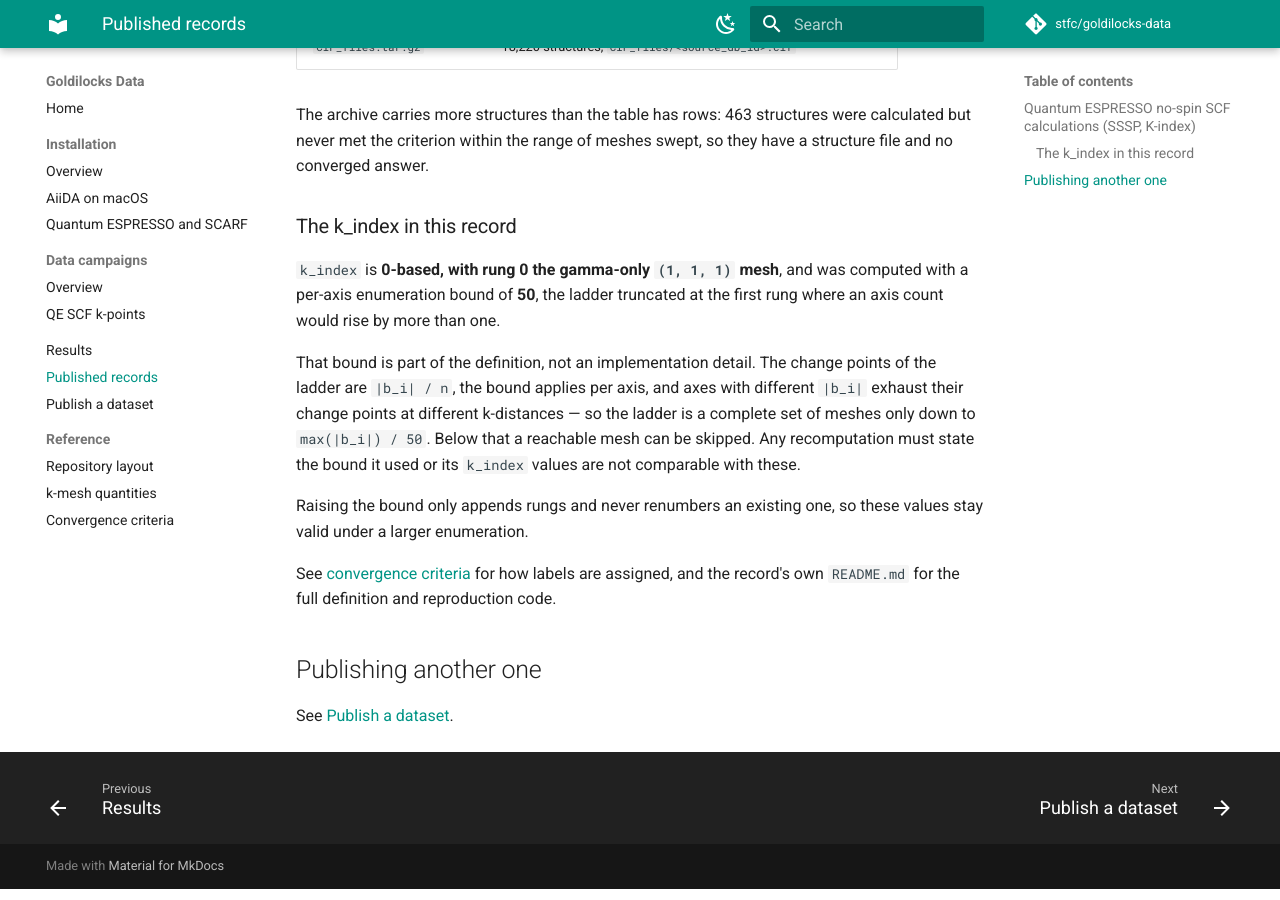
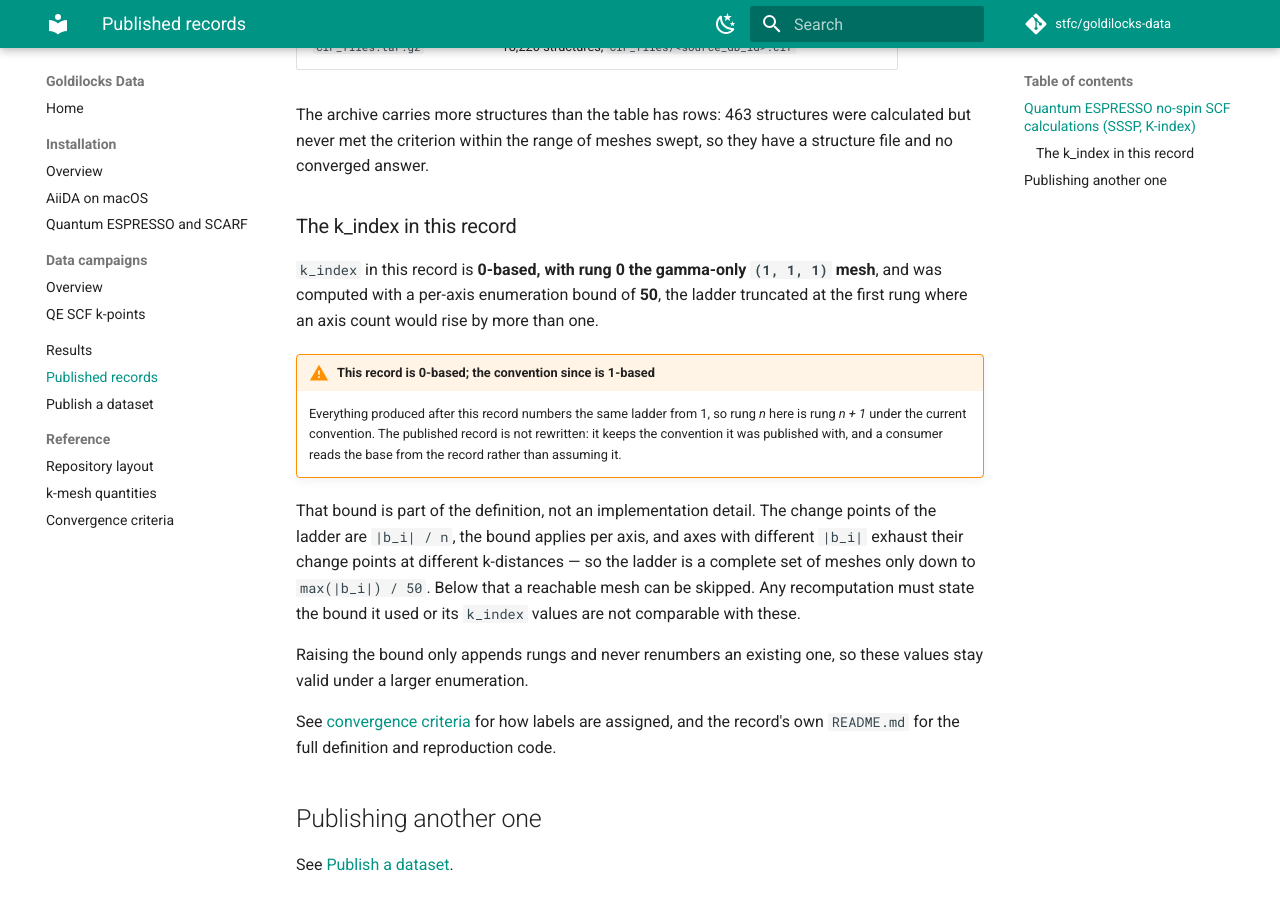
Before and after one commit to stfc/goldilocks-data, an MkDocs documentation site: the page built from docs/published-records.md, in a window 1280 px wide and 900 px high, scrolled down 632 px. Built offline with MkDocs 1.6.1 and Material for MkDocs 9.7.7, drawn with Linux system fonts in a browser that asks for light colours; comment, search, counter and statistics services are not loaded.

Commit message:
refactor(kmesh): number the k-mesh ladder from 1
Rung 0 numbered the Γ-only mesh, which made the rung an offset rather than a
count and put every consumer one step away from the natural reading. Rung n now
means the coarsest mesh whose densest axis carries n k-points, so rung 1 is
Γ-only and the number says what it is.

`kindex_points` selected its range by list position, which was the same thing
while the ladder was 0-based and is not any more; it now filters on the rung.

Record d5ds2-64f16 is published and 0-based, and is not rewritten. A published
record keeps the convention it carried, so `published-records.md` states the
base explicitly and warns that rung n there is rung n+1 here. Consumers read the
base from the record rather than assuming one.

```diff
--- a/docs/published-records.md
+++ b/docs/published-records.md
@@ -30,9 +30,16 @@ have a structure file and no converged answer.
 
 ### The k_index in this record
 
-`k_index` is **0-based, with rung 0 the gamma-only `(1, 1, 1)` mesh**, and was
-computed with a per-axis enumeration bound of **50**, the ladder truncated at
-the first rung where an axis count would rise by more than one.
+`k_index` in this record is **0-based, with rung 0 the gamma-only `(1, 1, 1)`
+mesh**, and was computed with a per-axis enumeration bound of **50**, the ladder
+truncated at the first rung where an axis count would rise by more than one.
+
+!!! warning "This record is 0-based; the convention since is 1-based"
+
+    Everything produced after this record numbers the same ladder from 1, so
+    rung *n* here is rung *n + 1* under the current convention. The published
+    record is not rewritten: it keeps the convention it was published with, and
+    a consumer reads the base from the record rather than assuming it.
 
 That bound is part of the definition, not an implementation detail. The change
 points of the ladder are `|b_i| / n`, the bound applies per axis, and axes with
```
Also changed, not shown: AGENTS.md (+5 -1 lines), docs/reference/kmesh.md (+4 -1 lines), 4 other files.
